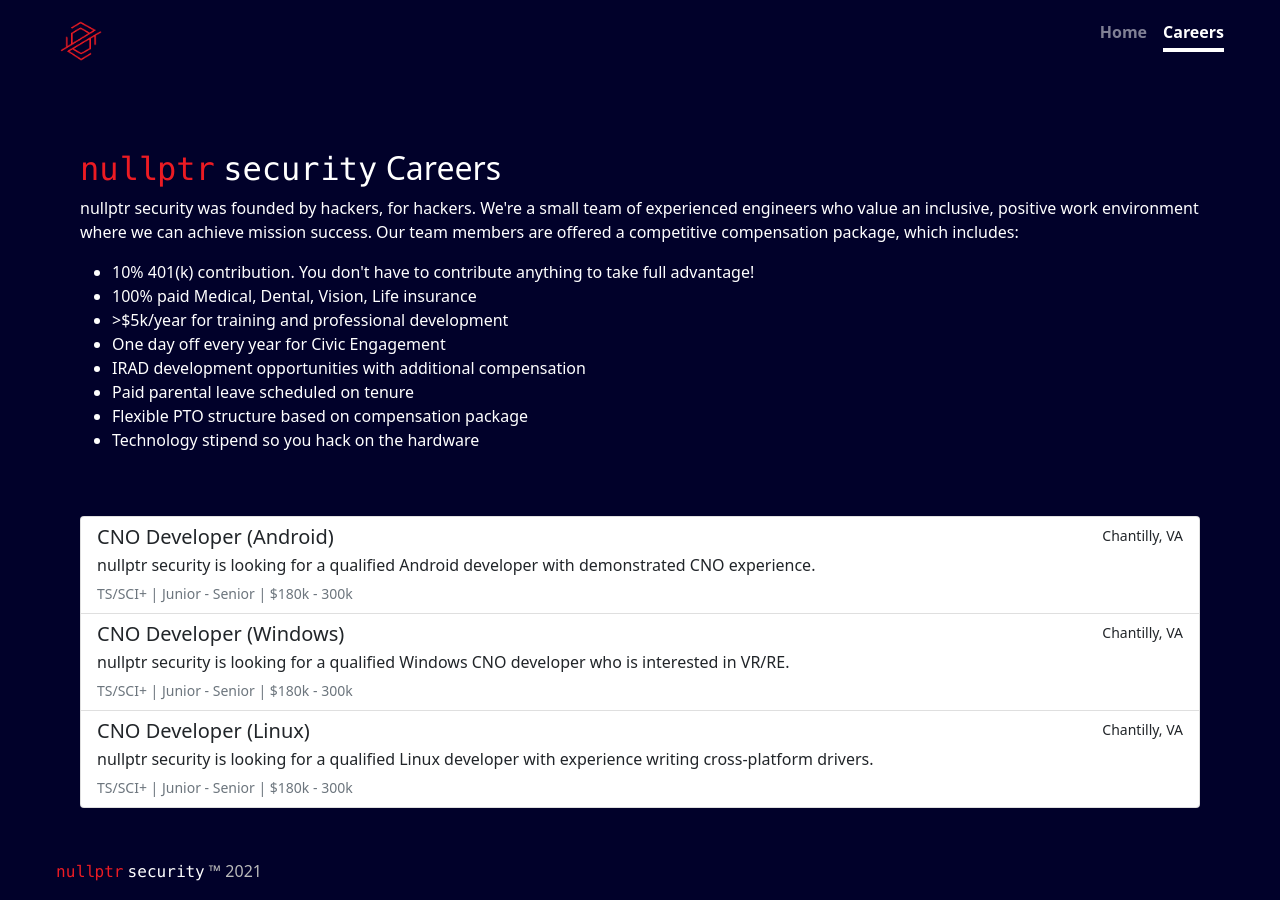
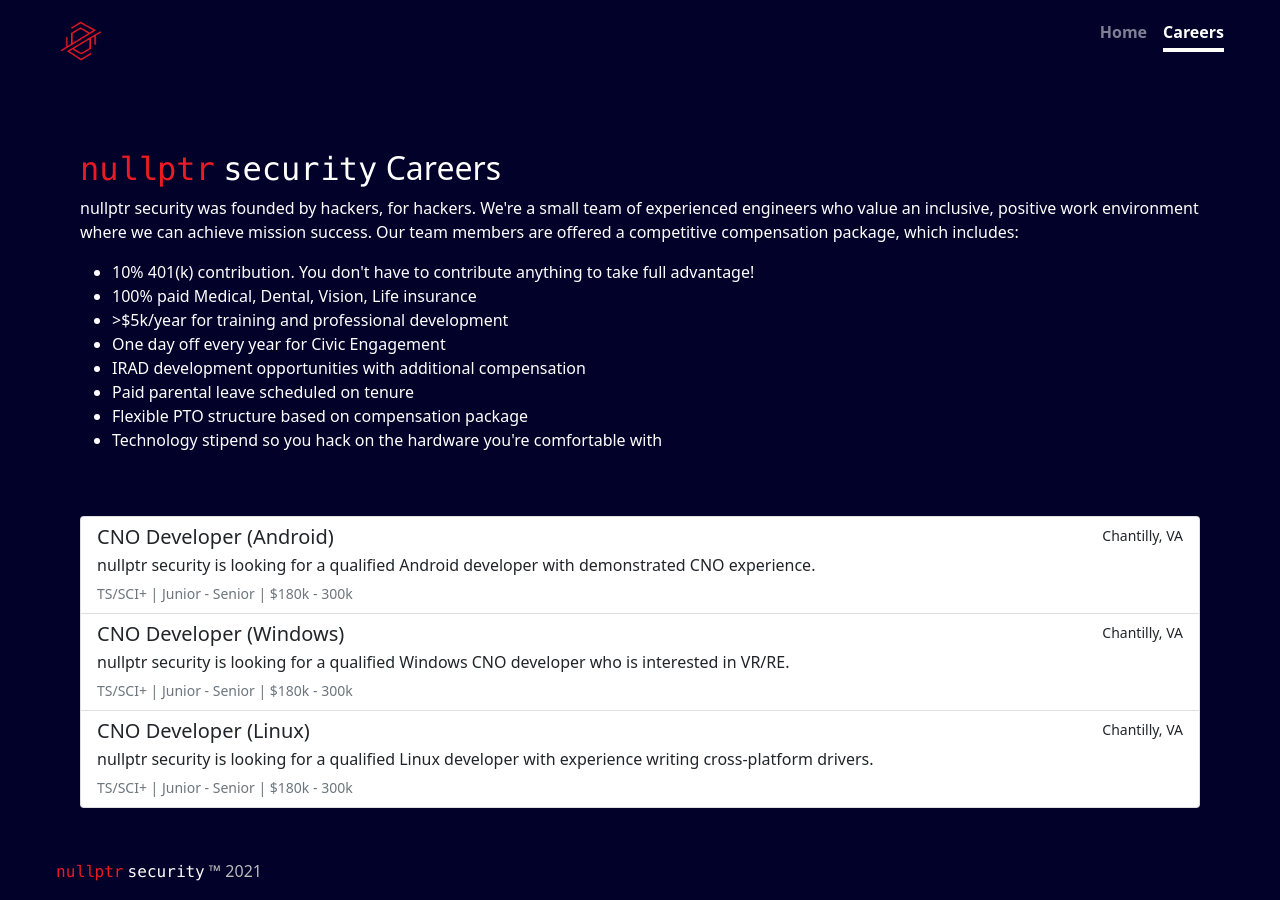
Before and after one commit to nullptrsec/nullptrsec.github.io, a Jekyll site: the page built from careers.html, in a window 1280 px wide. Built offline with Jekyll 4.4.1, drawn with Linux system fonts in a browser that asks for light colours; nearby versions of some CDN libraries.

Commit message:
Fixed incomplete sentence in careers

```diff
--- a/careers.html
+++ b/careers.html
@@ -13,7 +13,7 @@
         <li>IRAD development opportunities with additional compensation</li>
         <li>Paid parental leave scheduled on tenure</li>
         <li>Flexible PTO structure based on compensation package</li>
-        <li>Technology stipend so you hack on the hardware</li>
+        <li>Technology stipend so you hack on the hardware you're comfortable with</li>
     </ul>
     <div class="pt-5 list-group">
         <a href="#jobposting-cnodeveloperandroid-modal" data-bs-toggle="modal" data-bs-target="#jobposting-cnodeveloperandroid-modal" class="list-group-item list-group-item-action flex-column align-items-start">
```
